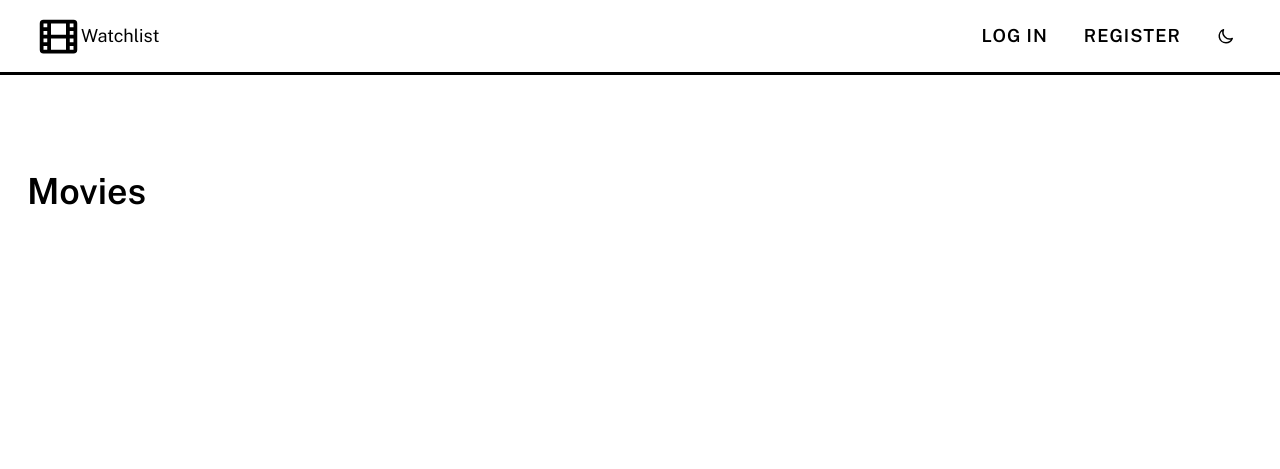
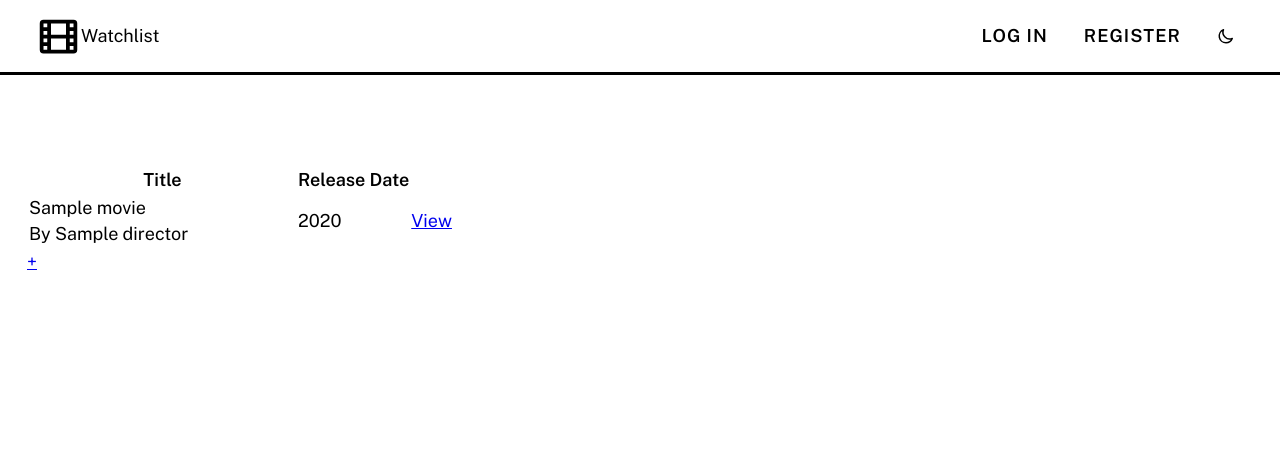
Before and after one commit to KonuTech/movie-watchlist, a Flask app: template movie_library/templates/index.html in a window 1280 px wide. Shown: the top 469 px of the page. Run offline with Flask 2, Linux system fonts and the light colour scheme; the template is opened without the code that fills it: most values are stand-ins (such as "Sample title", 1, 10 or a date in 2020).

Commit message:
yet another change

```diff
--- a/movie_library/__init__.py
+++ b/movie_library/__init__.py
@@ -12,6 +12,9 @@
     app = Flask(__name__)
     app.config["MONGODB_URI"] = os.environ.get("MONGODB_URI")
     app.config["SECRET_KEY"] = os.environ.get("SECRET_KEY", "pf9Wkove4IKEAXvy-cQkeDPhv9Cb3Ag-wyJILbq_dFw")
+
     app.db = MongoClient(app.config["MONGODB_URI"]).get_default_database()
+
     app.register_blueprint(pages)
+
     return app
--- a/movie_library/templates/index.html
+++ b/movie_library/templates/index.html
@@ -1,10 +1,64 @@
 {% extends "layout.html" %}
 
 {% block head_content %}
-{% endblock head_content %}
+    <link rel="stylesheet" href="{{ url_for('static', filename='css/movies.css') }}">
+{% endblock %}
 
 {% block main_content %}
-    <h1>
-        Movies
-    </h1>
+    {% if movies_data %}
+        <table class="table">
+            <colgroup>
+                <col style="width: 60%">
+                <col style="width: 25%">
+                <col style="width: 15%">
+            </colgroup>
+            <thead>
+                <tr class="table_header">
+                    <th class="table__cell table__cell--header">
+                        Title
+                    </th>
+                    <th class="table__cell table__cell--header">
+                        Release Date
+                    </th>
+                    <th class="table__cell table__cell--header">
+                    </th>
+                </tr>
+            </thead>
+            <tbody>
+                {% for movie in movies_data %}
+                    <tr>
+                        <td class="table__cell">
+                            <p class="table__movieTitle">
+                                {{ movie.title }}
+                            </p>
+                            <p class="table__movieDirector">
+                                By {{ movie.director }}
+                            </p>
+                        </td>
+                        <td class="table__cell">
+                            {{ movie.year }}
+                        </td>
+                        <td class="table__cell">
+                            <a href="#" class="table__link">
+                                View
+                            </a>
+                        </td>
+                    </tr>
+                {% endfor %}
+            </tbody>
+        </table>
+    {% else %}
+        <p class="table__empty">
+            You haven't added any movies yet.
+            <a class="link" href="{{ url_for('pages.add_movie') }}">
+                Add one!
+            </a>
+        </p>
+    {% endif %}
+
+    <a class="button button--add" href="{{ url_for('pages.add_movie') }}">
+        <span>
+            +
+        </span>
+    </a>
 {% endblock main_content %}
```
Also changed, not shown: movie_library/models.py (added, +17 -0 lines), movie_library/routes.py (+20 -5 lines), movie_library/static/css/movies.css (added).
